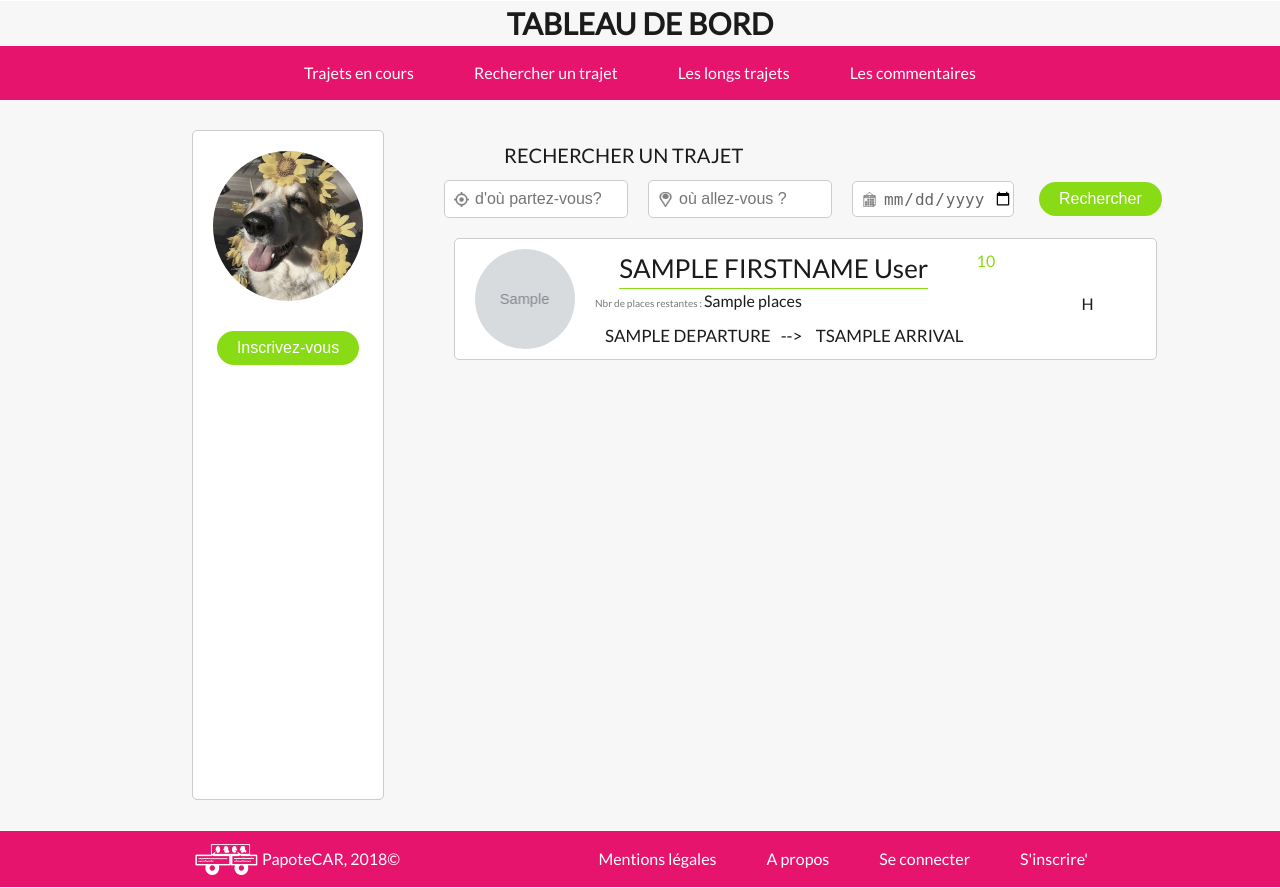
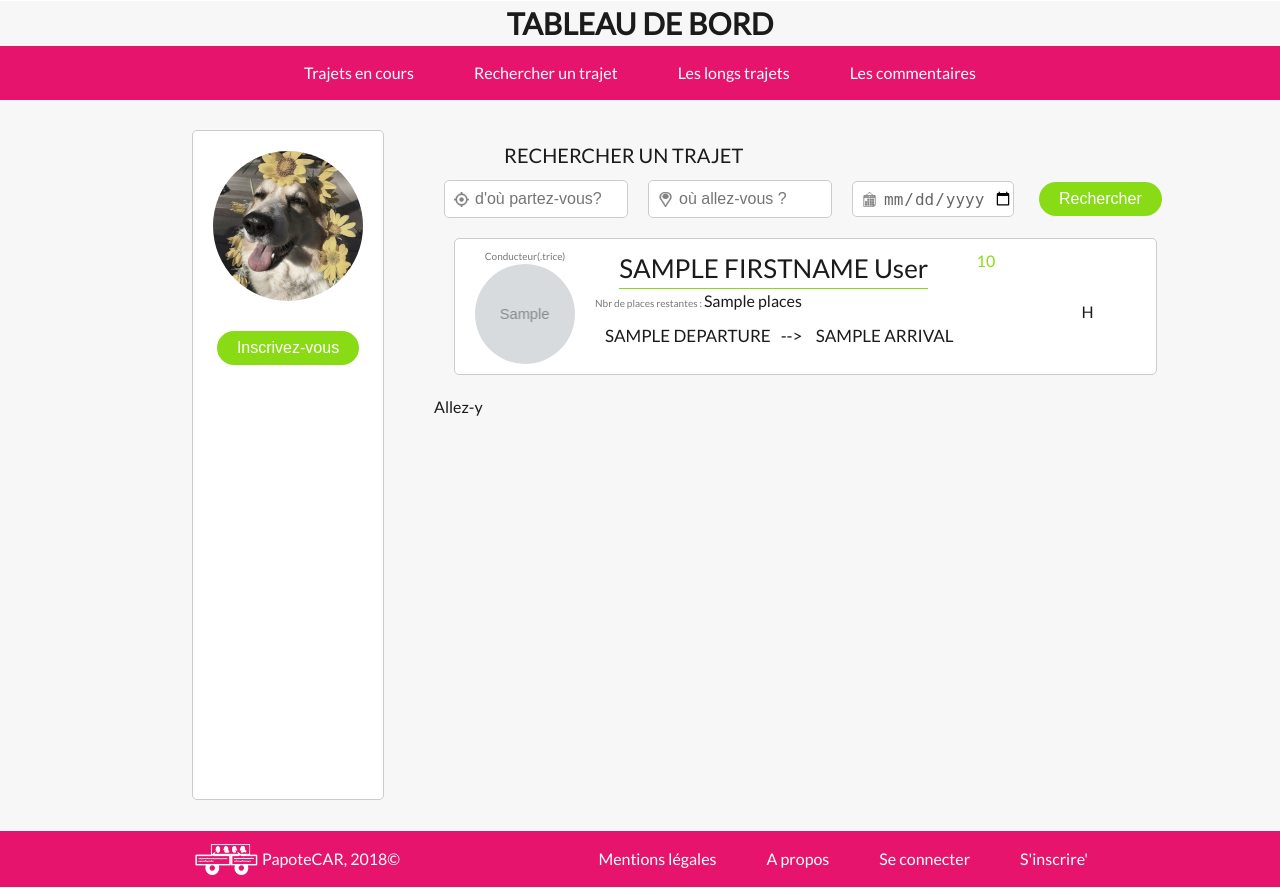
Before and after one commit to Val44300/papoteCar, a Symfony app: template templates/tableau/search_ride.html.twig in a window 1280 px wide. Shown: the part 61-949 px from the top of the page. Run offline with Twig, Linux system fonts and the light colour scheme; the template is opened without the code that fills it: most values are stand-ins (such as "Sample title", 1, 10 or a date in 2020); grey boxes marked "Sample" are stand-in pictures; some libraries are stand-ins or nearby versions.

Commit message:
try search

```diff
--- a/templates/tableau/search_ride.html.twig
+++ b/templates/tableau/search_ride.html.twig
@@ -5,14 +5,17 @@
     <h3>Rechercher un trajet</h3>
 
     {{ form.formSearch() }}
+
     <!-- ETIQUETTES -->
     {% for run in runs %}
-    <a class="trip" href="#">
+
+    <a class="trip" href="{{ path('detailRun', {"id":run.id}) }}">
         <div class="img-rider">
+            <p>Conducteur(.trice)</p>
             {% if run.driver.picture == null %}
                 <div class="img-profil-rider" style="background-image:url('{{ asset('img/dog.jpg') }}'); -webkit-filter: saturate(40%);"></div>
             {% else %}
-                <div class="img-profil-rider" style="background-image:url('{{ asset(run.driver.picture) }}'); -webkit-filter: saturate(40%);"></div>
+                <div class="img-profil-rider" style="background-image:url('{{ asset('img_upload/' ~ run.driver.picture) }}'); -webkit-filter: saturate(40%);"></div>
             {% endif %}
         </div>
         <div class="name-step">
@@ -21,7 +24,7 @@
                 <p class="price">{{ run.price }}</p>
             </div>
             <p class="phone">Nbr de places restantes : <span>{{ run.places }}</span></p>
-            <p class="city">{{ run.departure.cityName }}<span>--></span> T{{ run.arrival.cityName }}</p>
+            <p class="city">{{ run.departure }}<span>--></span> {{ run.arrival }}</p>
         </div>
         <div class="date-ride">
             <p class="day">{{ run.departureSchedule.format('d') }}</p>
@@ -29,7 +32,6 @@
             <p class="hour">{{ run.departureSchedule.format('H') }}<span>H</span>{{ run.departureSchedule.format('i') }}</p>
         </div>
     </a>
-        {% else %}
 
         Allez-y
     {% endfor %}
```
